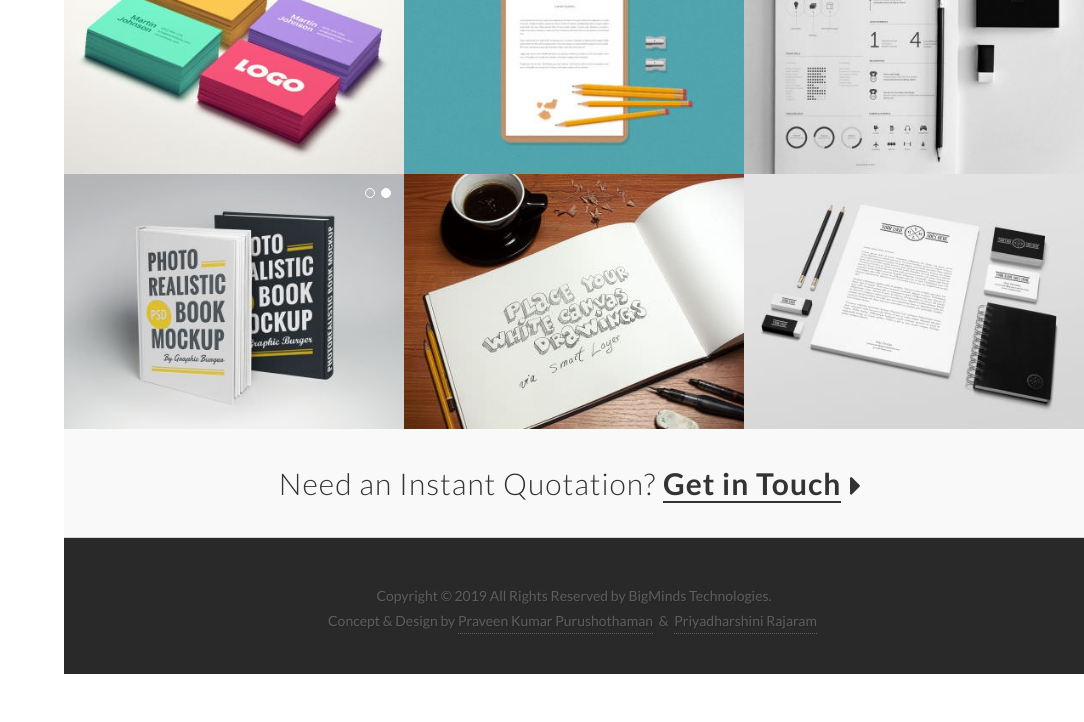
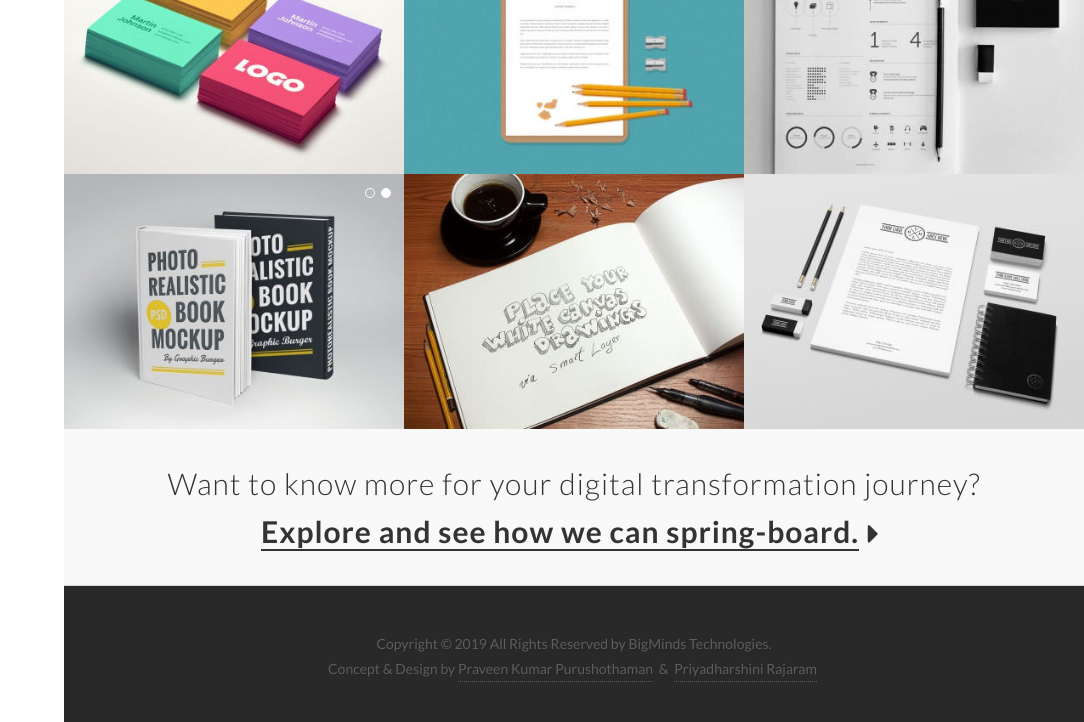
Before and after one commit to bigmindstech/bigmindstech.com, a plain HTML site: page index.html in a window 1280 px wide. Shown: the part 846-1568 px from the top of the page, without its empty margins (196-1280 px from the left). Before the commit the page ends 1520 px from the top, so only its background shows below. Drawn offline with Linux system fonts and the light colour scheme.

Commit message:
CTA updated.

```diff
--- a/index.html
+++ b/index.html
@@ -378,7 +378,7 @@
 
 				<a href="#" class="button button-full center button-light button-white">
 					<div class="container clearfix">
-						Need an Instant Quotation? <strong>Get in Touch</strong> <i class="icon-caret-right" style="top:4px;"></i>
+						Want to know more for your digital transformation journey? <strong>Explore and see how we can spring-board.</strong> <i class="icon-caret-right" style="top:4px;"></i>
 					</div>
 				</a>
 
```
